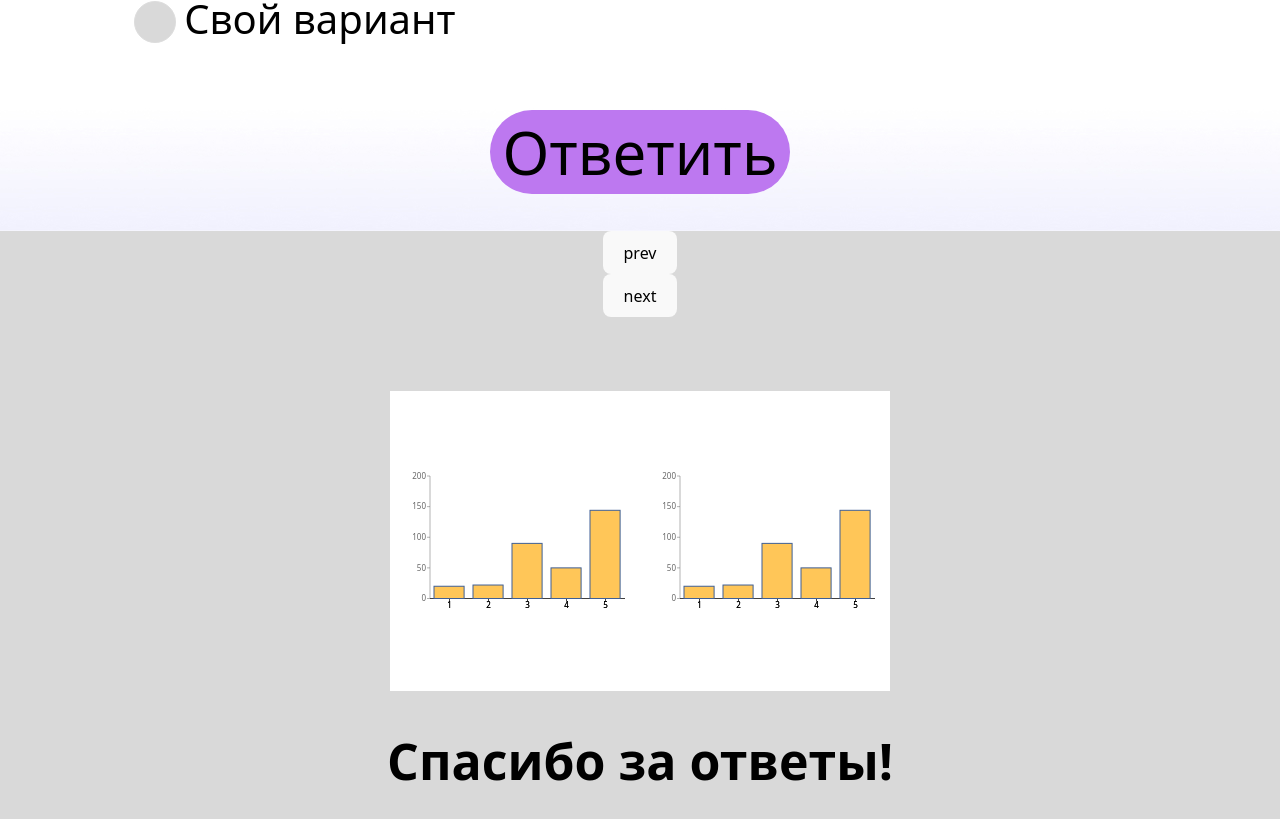
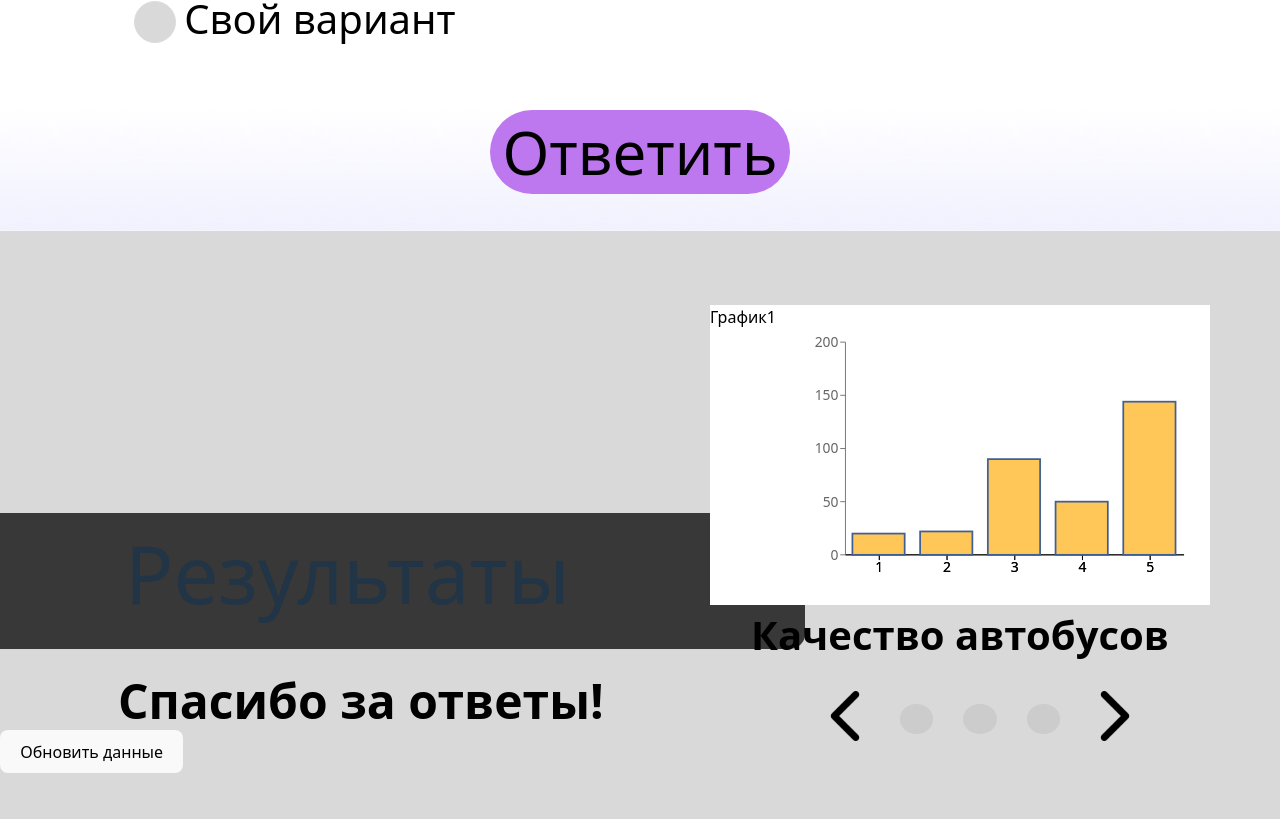
Before and after one commit to PetrovS30/bus-tomsk, a React (Vite) app: page / in a window 1280 px wide. Shown: the part 1944-2763 px from the top of the page. Built offline with nearby package versions, Linux system fonts and the light colour scheme.

Commit message:
make layout

```diff
--- /dev/null
+++ b/src/components/block/results-block/MyBarChart1.jsx
@@ -0,0 +1,48 @@
+import './results-block.css';
+import { BarChart, Bar, XAxis, YAxis, CartesianGrid, Tooltip, Legend, Label} from 'recharts';
+const data = [
+    { name: 1, "всего оценок": 20 },
+    { name: 2, "всего оценок": 22 },
+    { name: 3, "всего оценок": 90 },
+    { name: 4, "всего оценок": 50 },
+    { name: 5, "всего оценок": 144 }
+  ];
+
+  const CustomBar = ({ x, y, width, height, fill }) => {
+    const strokeColor = '#3f5f95'; // Цвет обводки
+    const strokeWidth = 2; // Ширина обводки
+    return (
+      <rect
+      stroke={strokeColor} // Цвет обводки
+      strokeWidth={strokeWidth} // Ширина
+          x={x + 5} // Устанавливаем отступ слева
+          y={y}
+          width={width - 10} // Уменьшаем ширину для создания отступа справа
+          height={height}
+          fill={fill}
+      />
+  );
+  };
+
+  const MyBarChart1 = () => {
+    const customTicks = [0, 50, 100, 150,  200];
+    return (
+    <div style={{ backgroundColor: '#fff', margin:" 0 auto",marginTop: "74px", width: "500px", height: "300px", display: 'flex'}}>
+        <span style={{color: 'black'}}>График1</span>
+        <BarChart barCategoryGap={0} margin={{ top: 20, right: 30, left: 20, bottom: 5 }} width={500} height={300} data={data}  >
+        <CartesianGrid strokeDasharray="3 3" fill="" stroke="none" />{/*фон */}
+        <XAxis dataKey="name" stroke="#000" strokeWidth={1}>
+            <Label offset={0} position="insideBottom" />
+        </XAxis>
+        <XAxis stroke="#FFFF" strokeWidth={15} dataKey="name" />
+        <YAxis ticks={customTicks}  />
+        <Tooltip />
+        <Legend />
+        <Bar  minPointSize={0} shape={<CustomBar />} barSize={100} stroke="#000" dataKey="всего оценок" fill="#ffc658" />
+      </BarChart>
+
+    </div>
+    )
+  };
+
+export default MyBarChart1;
--- /dev/null
+++ b/src/components/block/results-block/MyBarChart2.jsx
@@ -0,0 +1,48 @@
+import './results-block.css';
+import { BarChart, Bar, XAxis, YAxis, CartesianGrid, Tooltip, Legend, Label} from 'recharts';
+const data = [
+    { name: 1, "всего оценок": 20 },
+    { name: 2, "всего оценок": 41 },
+    { name: 3, "всего оценок": 24 },
+    { name: 4, "всего оценок": 18 },
+    { name: 5, "всего оценок": 44 }
+  ];
+
+  const CustomBar = ({ x, y, width, height, fill }) => {
+    const strokeColor = '#3f5f95'; // Цвет обводки
+    const strokeWidth = 2; // Ширина обводки
+    return (
+      <rect
+      stroke={strokeColor} // Цвет обводки
+      strokeWidth={strokeWidth} // Ширина
+          x={x + 5} // Устанавливаем отступ слева
+          y={y}
+          width={width - 10} // Уменьшаем ширину для создания отступа справа
+          height={height}
+          fill={fill}
+      />
+  );
+  };
+
+  const MyBarChart2 = () => {
+    const customTicks = [0, 50, 100, 150,  200];
+    return (
+    <div style={{ backgroundColor: '#fff', margin:" 0 auto",marginTop: "74px", width: "500px", height: "300px", display: 'flex'}}>
+<span style={{color: 'black'}}>График2</span>
+        <BarChart barCategoryGap={0} margin={{ top: 20, right: 30, left: 20, bottom: 5 }} width={500} height={300} data={data}  >
+        <CartesianGrid strokeDasharray="3 3" fill="" stroke="none" />{/*фон */}
+        <XAxis dataKey="name" stroke="#000" strokeWidth={1}>
+            <Label offset={0} position="insideBottom" />
+        </XAxis>
+        <XAxis stroke="#FFFF" strokeWidth={15} dataKey="name" />
+        <YAxis ticks={customTicks}  />
+        <Tooltip />
+        <Legend />
+        <Bar  minPointSize={0} shape={<CustomBar />} barSize={100} stroke="#000" dataKey="всего оценок" fill="#ffc658" />
+      </BarChart>
+
+    </div>
+    )
+  };
+
+export default MyBarChart2;
--- /dev/null
+++ b/src/components/block/results-block/MyBarChart3.jsx
@@ -0,0 +1,48 @@
+import './results-block.css';
+import { BarChart, Bar, XAxis, YAxis, CartesianGrid, Tooltip, Legend, Label} from 'recharts';
+const data = [
+    { name: 1, "всего оценок": 41 },
+    { name: 2, "всего оценок": 88 },
+    { name: 3, "всего оценок": 108 },
+    { name: 4, "всего оценок": 50 },
+    { name: 5, "всего оценок": 133 }
+  ];
+
+  const CustomBar = ({ x, y, width, height, fill }) => {
+    const strokeColor = '#3f5f95'; // Цвет обводки
+    const strokeWidth = 2; // Ширина обводки
+    return (
+      <rect
+      stroke={strokeColor} // Цвет обводки
+      strokeWidth={strokeWidth} // Ширина
+          x={x + 5} // Устанавливаем отступ слева
+          y={y}
+          width={width - 10} // Уменьшаем ширину для создания отступа справа
+          height={height}
+          fill={fill}
+      />
+  );
+  };
+
+  const MyBarChart3 = () => {
+    const customTicks = [0, 50, 100, 150,  200];
+    return (
+    <div style={{ backgroundColor: '#fff', margin:" 0 auto",marginTop: "74px", width: "500px", height: "300px", display: 'flex'}}>
+            <span style={{color: 'black'}}>График3</span>
+        <BarChart barCategoryGap={0} margin={{ top: 20, right: 30, left: 20, bottom: 5 }} width={500} height={300} data={data}  >
+        <CartesianGrid strokeDasharray="3 3" fill="" stroke="none" />{/*фон */}
+        <XAxis dataKey="name" stroke="#000" strokeWidth={1}>
+            <Label offset={0} position="insideBottom" />
+        </XAxis>
+        <XAxis stroke="#FFFF" strokeWidth={15} dataKey="name" />
+        <YAxis ticks={customTicks}  />
+        <Tooltip />
+        <Legend />
+        <Bar  minPointSize={0} shape={<CustomBar />} barSize={100} stroke="#000" dataKey="всего оценок" fill="#ffc658" />
+      </BarChart>
+
+    </div>
+    )
+  };
+
+export default MyBarChart3;
--- a/src/components/block/results-block/ResultsBlock.jsx
+++ b/src/components/block/results-block/ResultsBlock.jsx
@@ -1,82 +1,56 @@
 import { useState } from 'react';
 import './results-block.css';
-import { BarChart, Bar, XAxis, YAxis, CartesianGrid, Tooltip, Legend, Label} from 'recharts';
-
-const data = [
-    { name: 1, "всего оценок": 20 },
-    { name: 2, "всего оценок": 22 },
-    { name: 3, "всего оценок": 90 },
-    { name: 4, "всего оценок": 50 },
-    { name: 5, "всего оценок": 144 }
-  ];
-
-  const CustomBar = ({ x, y, width, height, fill }) => {
-    const strokeColor = '#3f5f95'; // Цвет обводки
-    const strokeWidth = 2; // Ширина обводки
-    return (
-      <rect
-      stroke={strokeColor} // Цвет обводки
-      strokeWidth={strokeWidth} // Ширина
-          x={x + 5} // Устанавливаем отступ слева
-          y={y}
-          width={width - 10} // Уменьшаем ширину для создания отступа справа
-          height={height}
-          fill={fill}
-      />
-  );
-  };
-
-  const MyBarChart = () => {
+import leftIcon from './free-icon-left.svg';
+import rightIcon from './free-icon-right.svg';
+import MyBarChart1 from './MyBarChart1';
+import MyBarChart2 from './MyBarChart2';
+import MyBarChart3 from './MyBarChart3';
 
 
 
-    const customTicks = [0, 50, 100, 150,  200];
-    return (
-    <div style={{ backgroundColor: '#fff', margin:" 0 auto",marginTop: "74px", width: "500px", height: "300px", display: 'flex'}}>
+const ResultsBlock = () => {
+  const [activeIndex, setActiveIndex] = useState(0);
 
-        <BarChart barCategoryGap={0} margin={{ top: 20, right: 30, left: 20, bottom: 5 }} width={500} height={300} data={data}  >
-        <CartesianGrid strokeDasharray="3 3" fill="" stroke="none" />{/*фон */}
-        <XAxis dataKey="name" stroke="#000" strokeWidth={1}>
-            <Label offset={0} position="insideBottom" />
-        </XAxis>
-        <XAxis stroke="#FFFF" strokeWidth={15} dataKey="name" />
-        <YAxis ticks={customTicks}  />
-        <Tooltip />
-        <Legend />
-        <Bar  minPointSize={0} shape={<CustomBar />} barSize={100} stroke="#000" dataKey="всего оценок" fill="#ffc658" />
-      </BarChart>
+  const charts = [
+    <MyBarChart1 key={0}/>,
+    <MyBarChart2 key={1}/>,
+    <MyBarChart3 key={2}/>,
+  ];
 
-        <BarChart barCategoryGap={0} margin={{ top: 20, right: 30, left: 20, bottom: 5 }} width={500} height={300} data={data}  >
-        <CartesianGrid strokeDasharray="3 3" fill="" stroke="none" />{/*фон */}
-        <XAxis dataKey="name" stroke="#000" strokeWidth={1}>
-            <Label offset={0} position="insideBottom" />
-        </XAxis>
-        <XAxis stroke="#FFFF" strokeWidth={15} dataKey="name" />
-        <YAxis ticks={customTicks}  />
-        <Tooltip />
-        <Legend />
-        <Bar  minPointSize={0} shape={<CustomBar />} barSize={100} stroke="#000" dataKey="всего оценок" fill="#ffc658" />
-      </BarChart>
+  const questions = [
+    'Качество автобусов',
+    'Движение транспорта',
+    'Чисто в транспорте?'
+  ];
 
-    </div>
-    )
+  const handlePrevClick = () => {
+    setActiveIndex((prevIndex) => (prevIndex - 1 + charts.length) % charts.length);
   };
 
-
-const ResultsBlock = () => {
-  const [currentIndex, setCurrentIndex] = useState(0);
-  const handlePrev = () => {
-    setCurrentIndex((prevIndex) => (prevIndex - 1 + 2) % 2);
+  const handleNextClick = () => {
+    setActiveIndex((prevIndex) => (prevIndex + 1) % charts.length);
   };
 
-  const handleNext = () => {
-    setCurrentIndex((prevIndex) => (prevIndex + 1) % 2);
-  };
     return (
         <div className='result-block__block'>
-                  <button onClick={handlePrev}>prev</button><button onClick={handleNext}>next</button>
-            <MyBarChart/>
+          <div className='result-block__block-left'>
+            <div className=' result-block__block-left-results'>Результаты</div>
             <h2>Спасибо за ответы!</h2>
+            <button>Обновить данные</button>
+          </div>
+          <div className='result-block__block-right'>
+          {charts[activeIndex]}
+            <h2 style={{margin: '0 auto', width: "418px", textAlign: "center", color: 'black', fontSize: 40}}>{questions[activeIndex]}</h2>
+            <div className='result-block__block-right-paginations'>
+              <ul style={{display: 'flex', alignItems: 'center', justifyContent: 'center'}}>
+                <li><img src={rightIcon} alt="rightIcon" onClick={handlePrevClick} /></li>
+                <li><button className='result-block__block-right-paginations-btn'></button></li>
+                <li><button className='result-block__block-right-paginations-btn'></button></li>
+                <li><button className='result-block__block-right-paginations-btn'></button></li>
+                <li><img src={leftIcon} alt="leftIcon" onClick={handleNextClick}/></li>
+              </ul>
+            </div>
+          </div>
         </div>
     )
 }
--- a/src/components/block/results-block/results-block.css
+++ b/src/components/block/results-block/results-block.css
@@ -10,19 +10,48 @@
     height: 700px;
     width: 100%;
     display: flex;
-    flex-direction: column;
-    align-items: center;
     background-color: #D9D9D9;
 }
 
-.result-block__block h2 {
-    margin-top: 33px;
-    width: 574px;
-    text-align: center;
-    height: 68px;
-    font-size: 50px;
+.result-block__block-right-paginations-btn {
+    width: 30px;
+    height: 30px;
+    border-radius: 50%;
+    background-color: #ccc;
+    border: none;
+    cursor: pointer;
+    font-size: 14px;
+    color: #333;
+}
+
+.result-block__block-right-paginations img {
+    cursor: pointer;
+}
+
+.result-block__block-right-paginations ul li {
+    margin: 10px 15px;
+    list-style: none;
+}
+
+
+.result-block__block-left-results {
+    width: 680px;
+    height: 136px;
+    background-color: #393838;
+    margin-top: 282px;
+    font-size: 80px;
+    border-radius: 0 15px 15px 0;
+    padding-left: 125px;
+    margin-bottom: 16px;
+}
+
+.result-block__block-left h2 {
+    width: 486px;
+    height: 65px;
+    font-size: 48px;
     color: #000;
     letter-spacing: 0;
+    margin-left: 118px;
 }
 
 @media (max-width: 1210px) {
@@ -34,3 +63,8 @@
         margin-top: 19px;
     }
 }
+
+.result-block__block-left,
+.result-block__block-right {
+    width: 50%;
+}
```
Also changed, not shown: src/components/block/results-block/free-icon-left.svg (added), src/components/block/results-block/free-icon-right.svg (added).
